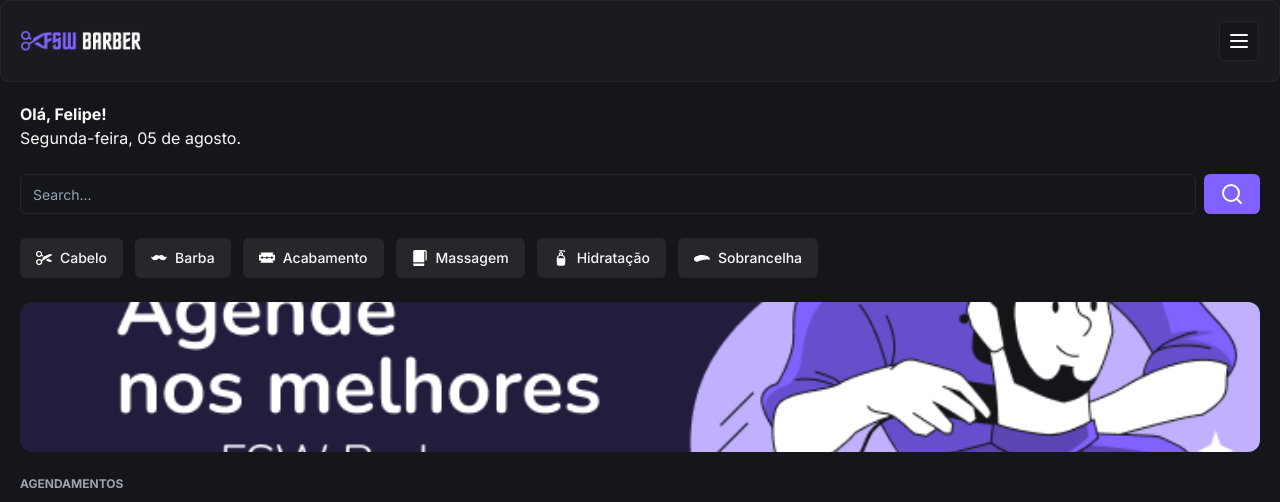
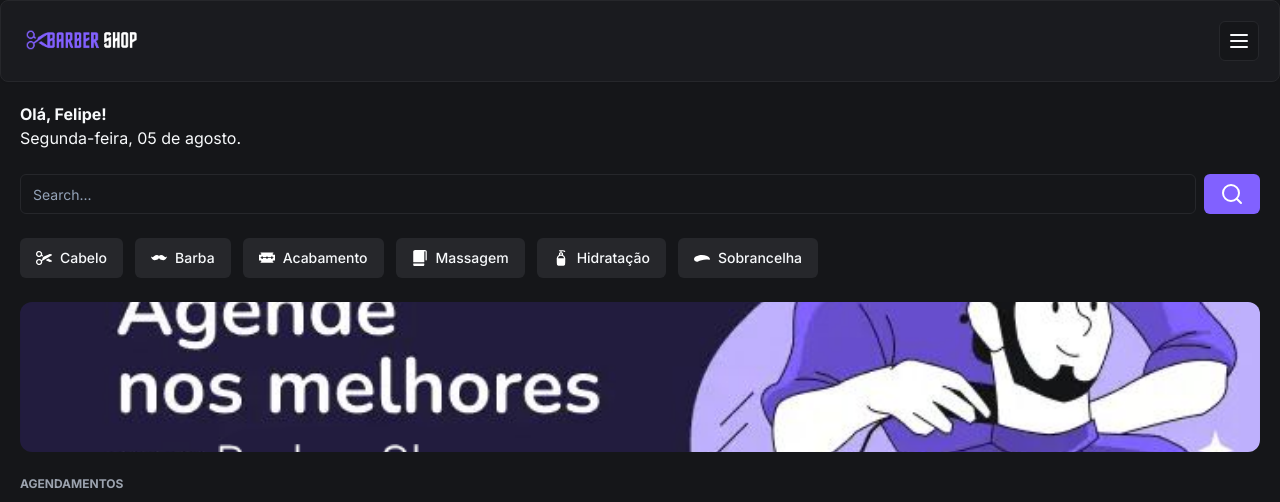
Before and after one commit to MisaelHenrique/fsw-baberShop, a Next.js app: page / in a window 1280 px wide. Shown: the top 502 px of the page. Built offline with nearby package versions, Linux system fonts and the light colour scheme; no server answers; the database is empty.

Commit message:
feat: update banner and logo

```diff
--- a/src/app/_components/header.tsx
+++ b/src/app/_components/header.tsx
@@ -7,7 +7,7 @@ const Header = () => {
     return (
         <Card>
             <CardContent className="p-5 flex flex-row items-center justify-between">
-                <Image alt="FSW Barber" src="/logo.png" height={18} width={120} />
+                <Image alt="FSW Barber" src="/logo2.svg" height={18} width={120} />
                 <Button size="icon" variant="outline">
                     <MenuIcon />
                 </Button>
--- a/src/app/page.tsx
+++ b/src/app/page.tsx
@@ -57,7 +57,7 @@ const Home =  async () => {
         <div className="relative w=full h-[150px] mt-6">
           <Image
           alt="Agende nos melhores com a Barber Shop"
-          src="/banner-01.png"
+          src="/banner2.svg"
           fill
           className="object-cover rounded-xl"
           />
```
Also changed, not shown: public/banner2.svg (added), public/logo2.svg (added).
